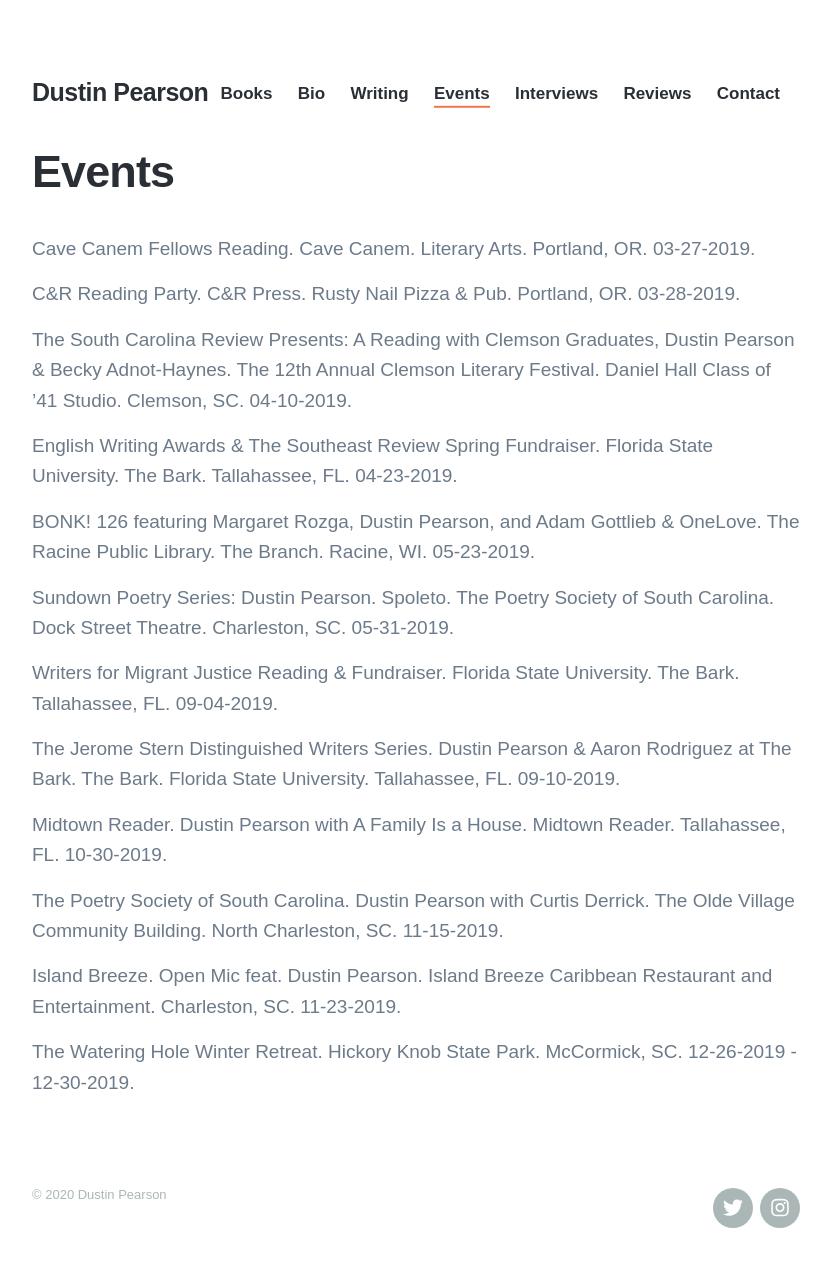
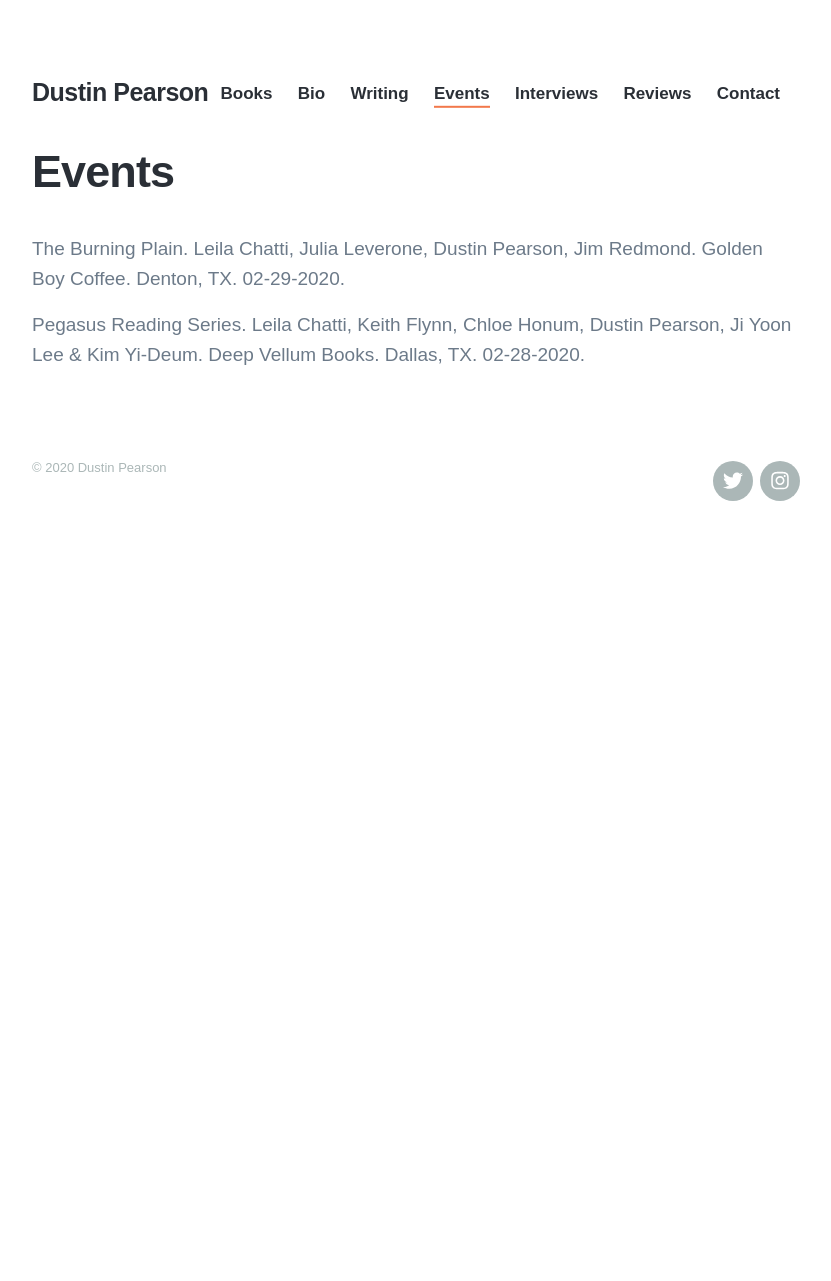
Before and after one commit to strikhar/dustinkpearson, a Jekyll site: the page built from _pages/events.md, in a window 1280 px wide. Shown: the whole page, without its empty margins (224-1055 px from the left). Built offline with Jekyll 4.4.1, drawn with Linux system fonts in a browser that asks for light colours; nearby versions of some CDN libraries; some web fonts are replaced; after the commit the page ends 900 px from its top, so only the background shows below that.

Commit message:
Update events.md

```diff
--- a/_pages/events.md
+++ b/_pages/events.md
@@ -4,26 +4,6 @@ title: "Events"
 featured_image: '/images/dustin.jpg'
 ---
 
-Cave Canem Fellows Reading. Cave Canem. Literary Arts. Portland, OR. 03-27-2019.
+The Burning Plain. Leila Chatti, Julia Leverone, Dustin Pearson, Jim Redmond. Golden Boy Coffee. Denton, TX. 02-29-2020.
 
-C&R Reading Party. C&R Press. Rusty Nail Pizza & Pub. Portland, OR. 03-28-2019.
-
-The South Carolina Review Presents: A Reading with Clemson Graduates, Dustin Pearson & Becky Adnot-Haynes. The 12th Annual Clemson Literary Festival. Daniel Hall Class of ’41 Studio. Clemson, SC. 04-10-2019.
-
-English Writing Awards & The Southeast Review Spring Fundraiser. Florida State University. The Bark. Tallahassee, FL. 04-23-2019.
-
-BONK! 126 featuring Margaret Rozga, Dustin Pearson, and Adam Gottlieb & OneLove. The Racine Public Library. The Branch. Racine, WI. 05-23-2019.
-
-Sundown Poetry Series: Dustin Pearson. Spoleto. The Poetry Society of South Carolina. Dock Street Theatre. Charleston, SC. 05-31-2019.
-
-Writers for Migrant Justice Reading & Fundraiser. Florida State University. The Bark. Tallahassee, FL. 09-04-2019.
-
-The Jerome Stern Distinguished Writers Series. Dustin Pearson & Aaron Rodriguez at The Bark. The Bark. Florida State University. Tallahassee, FL. 09-10-2019.
-
-Midtown Reader. Dustin Pearson with A Family Is a House. Midtown Reader. Tallahassee, FL. 10-30-2019.
-
-The Poetry Society of South Carolina. Dustin Pearson with Curtis Derrick. The Olde Village Community Building. North Charleston, SC. 11-15-2019.
-
-Island Breeze. Open Mic feat. Dustin Pearson. Island Breeze Caribbean Restaurant and Entertainment. Charleston, SC. 11-23-2019.
-
-The Watering Hole Winter Retreat. Hickory Knob State Park. McCormick, SC. 12-26-2019 - 12-30-2019.
+Pegasus Reading Series. Leila Chatti, Keith Flynn, Chloe Honum, Dustin Pearson, Ji Yoon Lee & Kim Yi-Deum. Deep Vellum Books. Dallas, TX. 02-28-2020.
```
